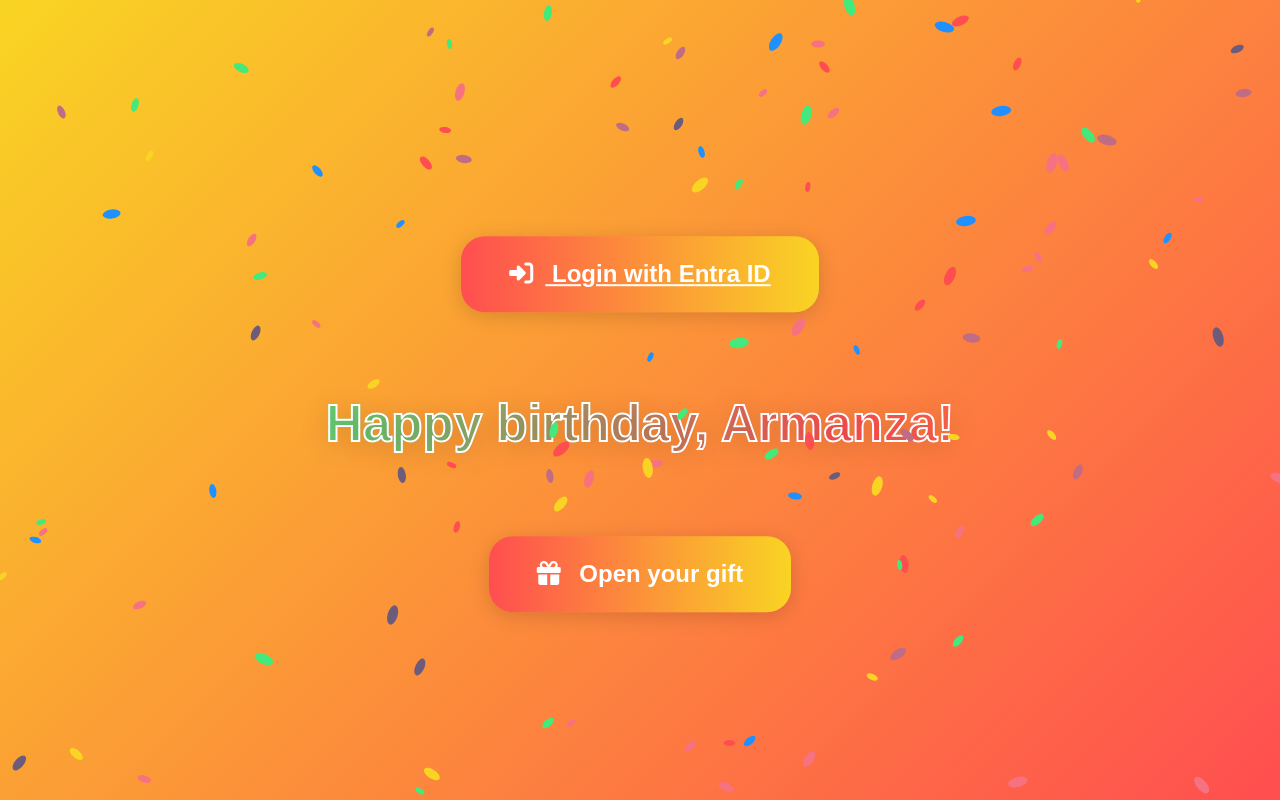
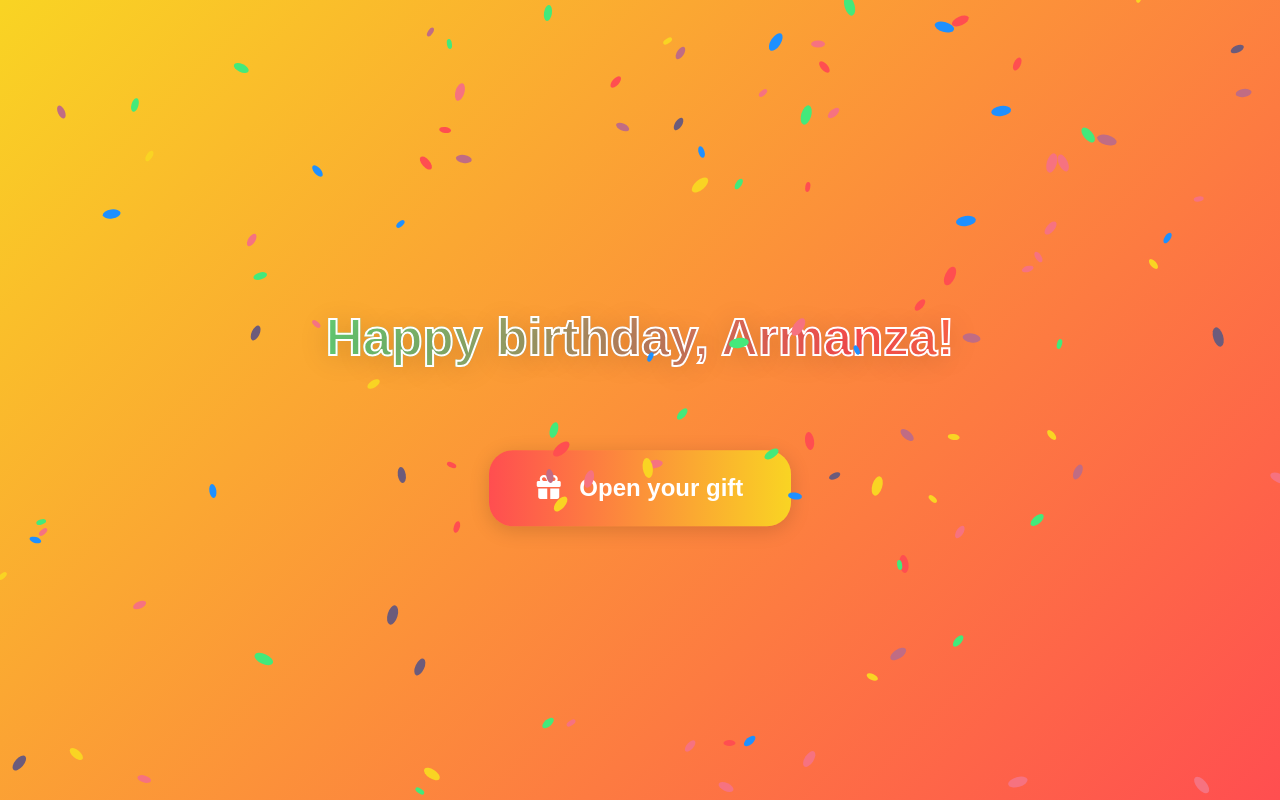
Before and after one commit to AlfianSanjaya/happy-birthday-bro, a website: page src/index.html in a window 1280 px wide. Drawn offline with Linux system fonts and the light colour scheme.

Commit message:
Remove login button

```diff
--- a/src/index.html
+++ b/src/index.html
@@ -14,9 +14,6 @@
   <audio src="./assets/audio/happy-birthday-jazz.mp3" autoplay loop hidden></audio>
   <canvas id="confetti-canvas"></canvas>
   <main>
-    <a href="/.auth/login/aad?post_login_redirect_uri=/index.html" class="gift-btn" style="margin-bottom:2em;display:inline-block;">
-      <i class="fa-solid fa-right-to-bracket" style="margin-right:0.5em;"></i> Login with Entra ID
-    </a>
     <h1 class="rainbow-text">Happy birthday, Armanza!</h1>
     <button class="gift-btn" onclick="window.location.href='gift.html'">
       <i class="fa-solid fa-gift" style="margin-right: 0.5em;"></i> Open your gift
```
